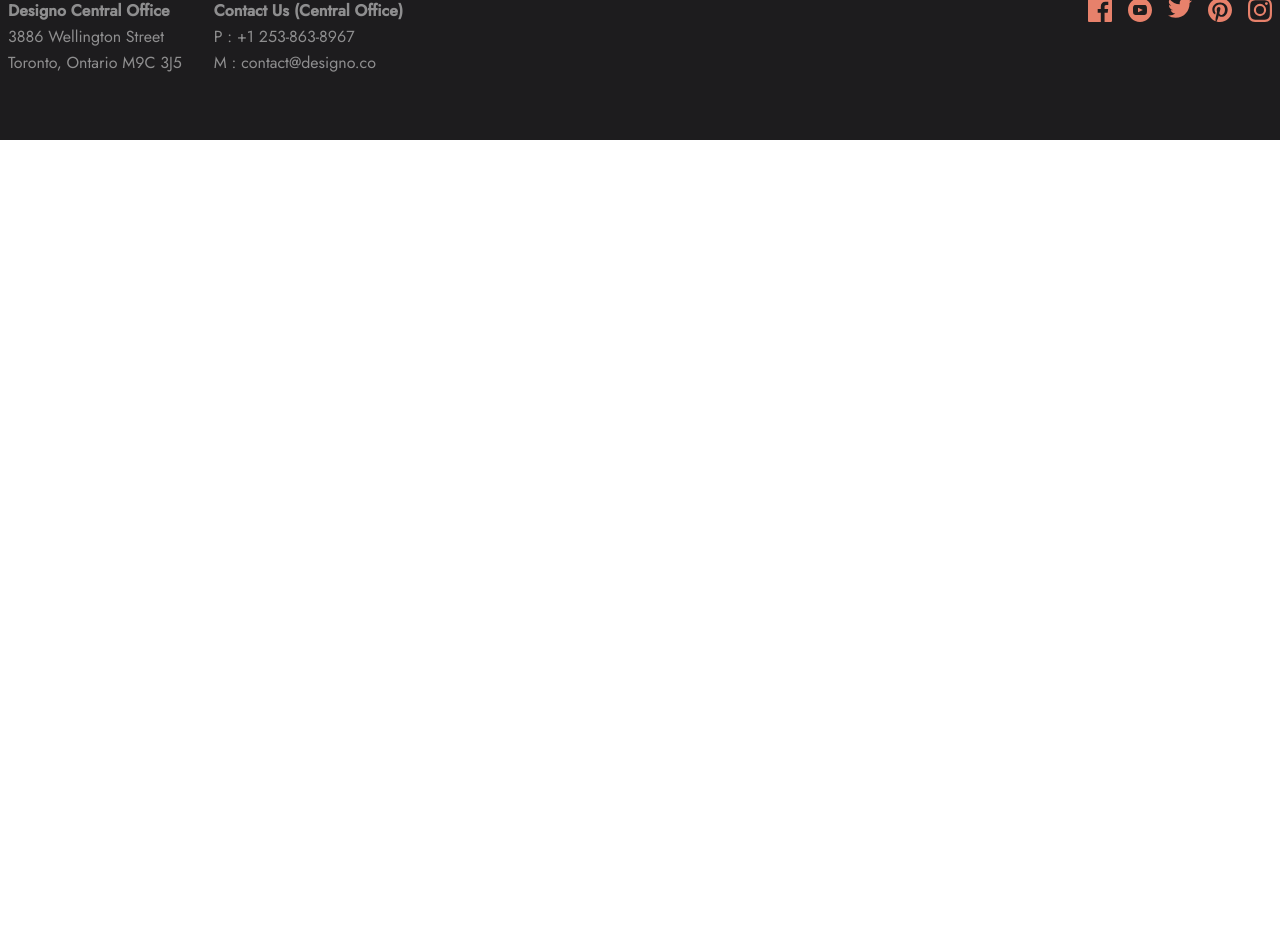
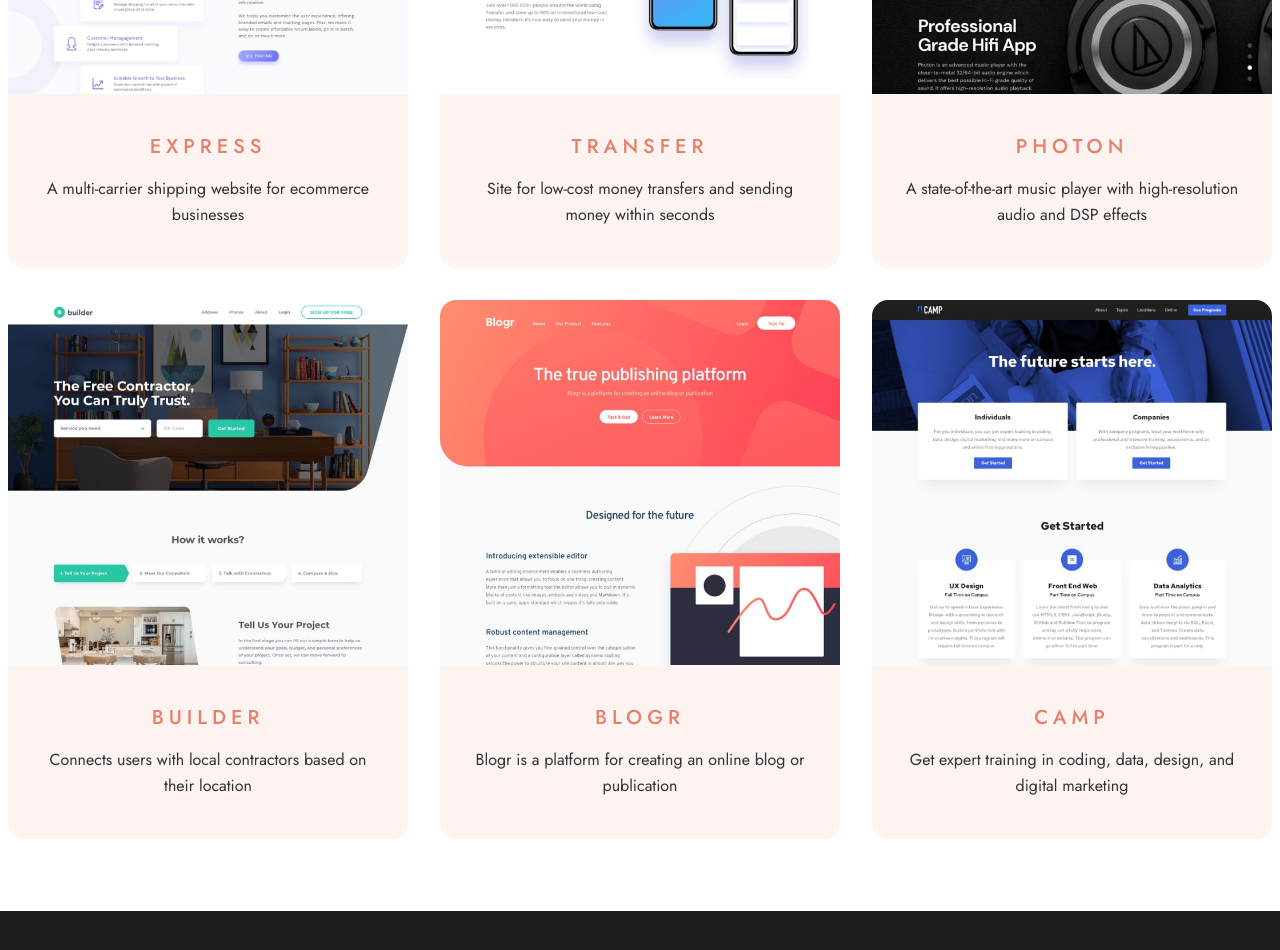
Before and after one commit to ngiles1/designo, a Next.js app: page /web-design in a window 1280 px wide. Shown: the part 660-1610 px from the top of the page. Before the commit the page ends 800 px from the top, so only its background shows below. Built offline with nearby package versions, Linux system fonts and the light colour scheme.

Commit message:
Add ProjectCard component and build out web-design project grid
Introduces a reusable image/title/description card and uses it to
render the six web-design portfolio projects, adding a pale-peach
design token for the card background.

```diff
--- /dev/null
+++ b/src/app/_components/project-card.tsx
@@ -0,0 +1,33 @@
+import clsx from "clsx";
+
+type ProjectCardProps = {
+  image: string;
+  title: string;
+  description: string;
+};
+
+export default function ProjectCard({ image, title, description }: ProjectCardProps) {
+  return (
+    <div className="rounded-2xl overflow-hidden">
+      <img src={image} alt="" className="w-full h-auto" />
+      <div className="text-center bg-pale-peach h-full px-8 py-10">
+        <div
+          className={clsx(
+            "text-peach",
+            "font-medium",
+            "uppercase",
+            "text-[1.25rem]",
+            "tracking-[5px]",
+            "leading-[1.3]",
+            "mb-4",
+          )}
+        >
+          {title}
+        </div>
+        <p className="text-dark-grey leading-[1.625]">
+          {description}
+        </p>
+      </div>
+    </div>
+  )
+};
--- a/src/app/globals.css
+++ b/src/app/globals.css
@@ -6,6 +6,7 @@
   --color-black: #1D1C1E;
   --color-dark-grey: #333136;
   --color-light-grey: #F1F3F5;
+  --color-pale-peach: #FDF3F0;
 }
 
 @font-face {
--- a/src/app/web-design/page.tsx
+++ b/src/app/web-design/page.tsx
@@ -1,4 +1,38 @@
 import clsx from "clsx";
+import ProjectCard from "@/app/_components/project-card";
+
+const projects = [
+  {
+    image: "/assets/web-design/desktop/image-express.jpg",
+    title: "Express",
+    description: "A multi-carrier shipping website for ecommerce businesses",
+  },
+  {
+    image: "/assets/web-design/desktop/image-transfer.jpg",
+    title: "Transfer",
+    description: "Site for low-cost money transfers and sending money within seconds",
+  },
+  {
+    image: "/assets/web-design/desktop/image-photon.jpg",
+    title: "Photon",
+    description: "A state-of-the-art music player with high-resolution audio and DSP effects",
+  },
+  {
+    image: "/assets/web-design/desktop/image-builder.jpg",
+    title: "Builder",
+    description: "Connects users with local contractors based on their location",
+  },
+  {
+    image: "/assets/web-design/desktop/image-blogr.jpg",
+    title: "Blogr",
+    description: "Blogr is a platform for creating an online blog or publication",
+  },
+  {
+    image: "/assets/web-design/desktop/image-camp.jpg",
+    title: "Camp",
+    description: "Get expert training in coding, data, design, and digital marketing",
+  },
+];
 
 export default function WebDesign() {
   return (
@@ -47,6 +81,22 @@ export default function WebDesign() {
           </p>
         </div>
       </section>
+
+      <section
+        className={clsx(
+          "grid",
+          "grid-cols-1",
+          "sm:grid-cols-2",
+          "lg:grid-cols-3",
+          "gap-8",
+          "max-sm:px-2",
+          "mb-18",
+        )}
+      >
+        {projects.map((project) => (
+          <ProjectCard key={project.title} {...project} />
+        ))}
+      </section>
     </div>
   );
 };
```
